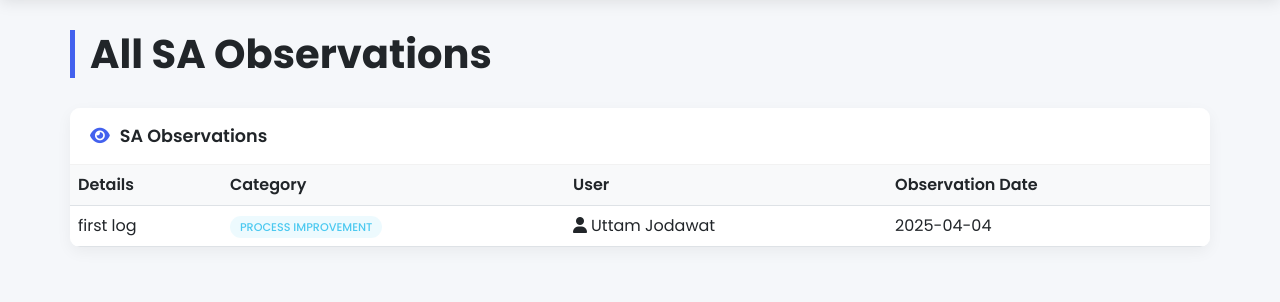
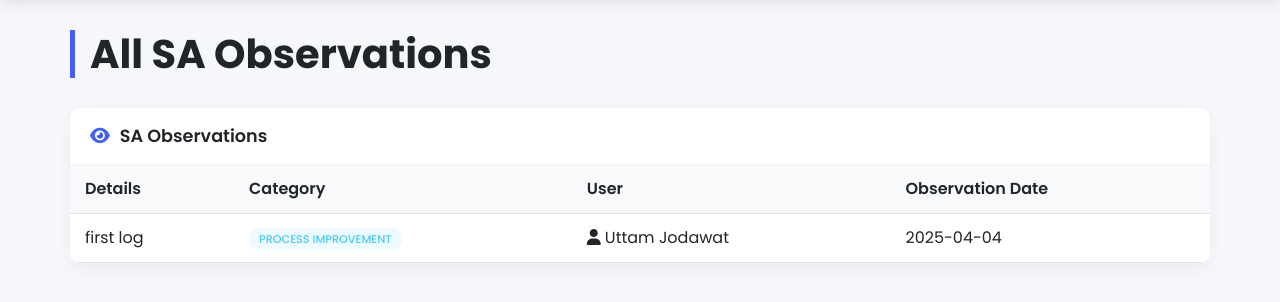
Before and after one commit to PrajwalPrabhuiisc/D-CoE, a PHP site: page /sa_observation.php in a window 1280 px wide. Shown: the part 62-364 px from the top of the page. Run offline with PHP 8.4, Linux system fonts and the light colour scheme; data comes from the database, SQL or seed files in the repository.

Commit message:
Update sa_observation.php

```diff
--- a/DMS/sa_observation.php
+++ b/DMS/sa_observation.php
@@ -99,29 +99,59 @@
             padding: 20px;
         }
 
-        .table {
-            margin-bottom: 0;
+        .table-responsive {
+            max-height: 600px;
+            overflow-y: auto;
         }
 
-        .table th {
+        .table {
+            width: 100%;
+            margin-bottom: 0;
+            border-collapse: separate;
+            border-spacing: 0;
+        }
+
+        .table thead th {
             background-color: var(--light-color);
             font-weight: 600;
             color: var(--dark-color);
             border-top: none;
+            padding: 12px 15px;
+            position: sticky;
+            top: 0;
+            z-index: 1;
+            background-clip: padding-box;
         }
 
-        .table td {
+        .table tbody tr {
+            transition: background-color 0.2s ease;
+        }
+
+        .table tbody tr:hover {
+            background-color: rgba(67, 97, 238, 0.05);
+        }
+
+        .table tbody td {
+            padding: 12px 15px;
             vertical-align: middle;
-            max-width: 200px; /* Limit width for text-heavy columns */
+            max-width: 200px;
             white-space: nowrap;
             overflow: hidden;
             text-overflow: ellipsis;
         }
 
         .table td:hover {
-            white-space: normal; /* Expand on hover for full text */
+            white-space: normal;
             overflow: visible;
             text-overflow: unset;
+        }
+
+        .table tbody tr:nth-child(even) {
+            background-color: #ffffff;
+        }
+
+        .table tbody tr:nth-child(odd) {
+            background-color: #f9fbfd;
         }
 
         .status-badge {
@@ -135,6 +165,18 @@
         .status-active {
             background-color: rgba(76, 201, 240, 0.1);
             color: var(--accent-color);
+        }
+
+        .pagination-container {
+            margin-top: 20px;
+            display: flex;
+            justify-content: center;
+        }
+
+        @media (max-width: 768px) {
+            .table-responsive {
+                overflow-x: auto;
+            }
         }
     </style>
 </head>
@@ -154,16 +196,6 @@
                             <i class="fas fa-home me-1"></i> Dashboard
                         </a>
                     </li>
-                    <!-- <li class="nav-item">
-                        <a class="nav-link" href="diary_submit.php">
-                            <i class="fas fa-edit me-1"></i> Submit Diary
-                        </a>
-                    </li>
-                    <li class="nav-item">
-                        <a class="nav-link" href="sa_observations.php">
-                            <i class="fas fa-eye me-1"></i> SA Observations
-                        </a>
-                    </li> -->
                     <li class="nav-item">
                         <a class="nav-link" href="task_mapping.php">
                             <i class="fas fa-map me-1"></i> Task Mapping
@@ -189,7 +221,6 @@
         </div>
     </nav>
 
-
     <div class="container dashboard-container">
         <h1 class="page-title">All SA Observations</h1>
 
@@ -212,11 +243,31 @@
                                 </thead>
                                 <tbody>
                                     <?php
-                                    $stmt = $pdo->query("SELECT s.Details, s.Category, u.Username, s.ObservationDate
+                                    $itemsPerPage = 20;
+                                    $page = isset($_GET['page']) ? max(1, (int)$_GET['page']) : 1;
+                                    $offset = ($page - 1) * $itemsPerPage;
+
+                                    $sql = "SELECT s.Details, s.Category, u.Username, s.ObservationDate
                                             FROM SATeamObservations s
                                             JOIN Users u ON s.UserID = u.UserID
-                                                        ORDER BY s.ObservationDate DESC");
+                                            ORDER BY s.ObservationDate DESC";
+
+                                    $countSql = "SELECT COUNT(*) FROM SATeamObservations s";
+                                    $countStmt = $pdo->prepare($countSql);
+                                    $countStmt->execute();
+                                    $totalObservations = $countStmt->fetchColumn();
+                                    $totalPages = ceil($totalObservations / $itemsPerPage);
+
+                                    $sql .= " LIMIT :limit OFFSET :offset";
+                                    $stmt = $pdo->prepare($sql);
+                                    $stmt->bindValue(':limit', $itemsPerPage, PDO::PARAM_INT);
+                                    $stmt->bindValue(':offset', $offset, PDO::PARAM_INT);
+                                    $stmt->execute();
+                                    $rowCount = 0;
+
+                                    if ($stmt->rowCount() > 0) {
                                         while ($row = $stmt->fetch()) {
+                                            $rowCount++;
                                             echo "<tr>";
                                             echo "<td>{$row['Details']}</td>";
                                             echo "<td><span class='status-badge status-active'>{$row['Category']}</span></td>";
@@ -224,10 +275,32 @@
                                             echo "<td>{$row['ObservationDate']}</td>";
                                             echo "</tr>";
                                         }
+                                    } else {
+                                        echo "<tr><td colspan='4' class='no-results'>No observations found.</td></tr>";
+                                    }
                                     ?>
                                 </tbody>
                             </table>
                         </div>
+                        <?php if ($totalPages > 1): ?>
+                        <div class="pagination-container">
+                            <nav>
+                                <ul class="pagination">
+                                    <li class="page-item <?php echo $page <= 1 ? 'disabled' : ''; ?>">
+                                        <a class="page-link" href="?page=<?php echo $page - 1; ?>">Previous</a>
+                                    </li>
+                                    <?php for ($i = 1; $i <= $totalPages; $i++): ?>
+                                        <li class="page-item <?php echo $i == $page ? 'active' : ''; ?>">
+                                            <a class="page-link" href="?page=<?php echo $i; ?>"><?php echo $i; ?></a>
+                                        </li>
+                                    <?php endfor; ?>
+                                    <li class="page-item <?php echo $page >= $totalPages ? 'disabled' : ''; ?>">
+                                        <a class="page-link" href="?page=<?php echo $page + 1; ?>">Next</a>
+                                    </li>
+                                </ul>
+                            </nav>
+                        </div>
+                        <?php endif; ?>
                     </div>
                 </div>
             </div>
```
Lines whose indentation alone changed are shown as unchanged.
